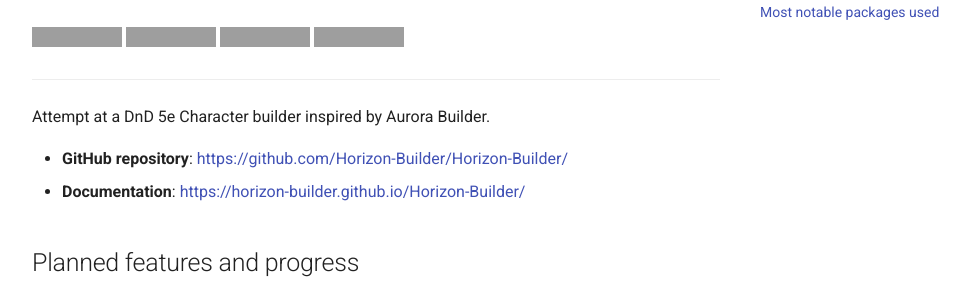
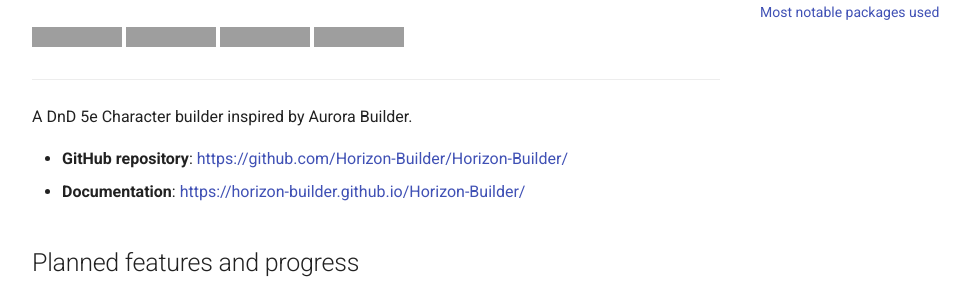
Before and after one commit to Horizon-Builder/Horizon-Builder, an MkDocs documentation site: the page built from docs/index.md, in a window 1280 px wide, cut to the strip 202-501 px from the top of the page. Shown: the whole strip, without its empty margins (264-1234 px from the left). Built offline with MkDocs 1.6.1 and Material for MkDocs 9.7.7, drawn with Linux system fonts in a browser that asks for light colours; comment, search, counter and statistics services are not loaded; grey boxes are pictures that could not be loaded.

Commit message:
Update some documents

```diff
--- a/docs/index.md
+++ b/docs/index.md
@@ -23,7 +23,7 @@
 
 ---
 
-Attempt at a DnD 5e Character builder inspired by Aurora Builder.
+A DnD 5e Character builder inspired by Aurora Builder.
 
 - **GitHub repository**: <https://github.com/Horizon-Builder/Horizon-Builder/>
 - **Documentation**: <https://horizon-builder.github.io/Horizon-Builder/>
```
Also changed, not shown: CONTRIBUTING.md (+16 -3 lines), README.md (+1 -1 lines).
